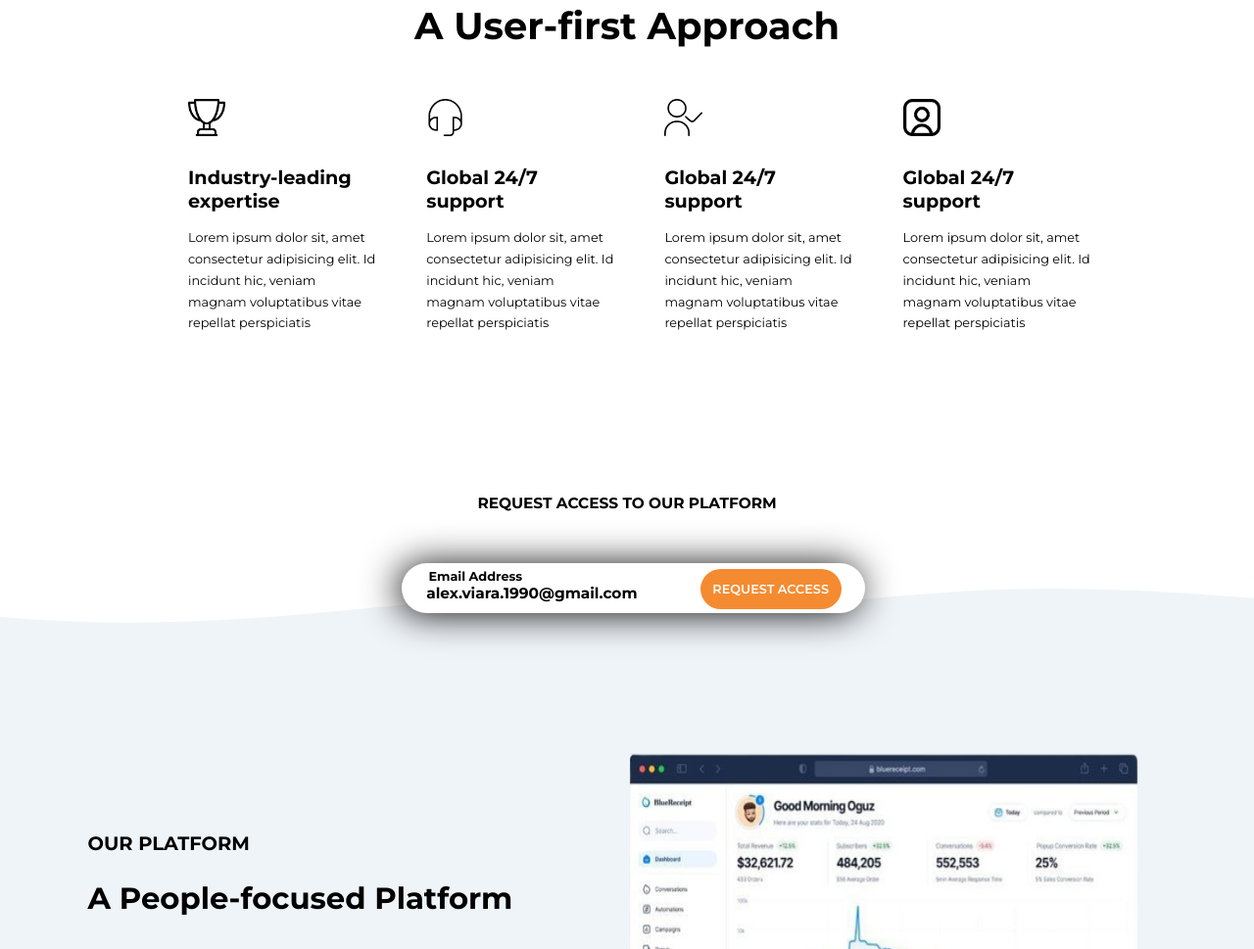
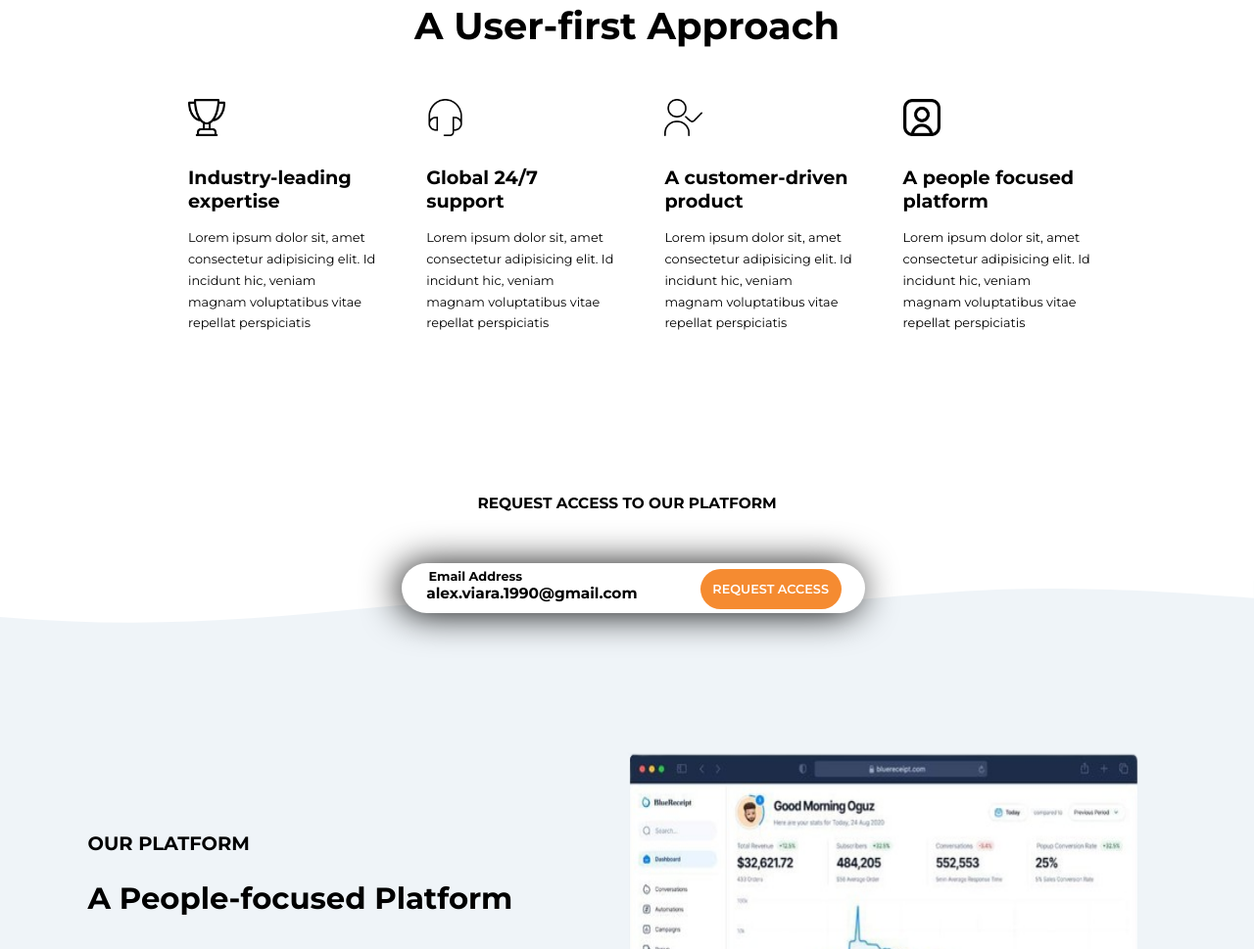
Before and after one commit to UdeshBhatti2004/Template-7, a plain HTML site: page index.html in a window 1280 px wide. Shown: the part 2124-3093 px from the top of the page at 98% size. Drawn offline with Linux system fonts and the light colour scheme.

Commit message:
Update index.html

```diff
--- a/index.html
+++ b/index.html
@@ -295,8 +295,8 @@
       <div class="user-image-2">
         <img src="user-image.png" alt="user-image-2">
         <div class="user-text-2">
-          <h2>Global 24/7</h2>
-          <h2>support</h2>
+          <h2>A customer-driven</h2>
+          <h2>product</h2>
           <p>Lorem ipsum dolor sit, amet consectetur adipisicing elit. Id incidunt hic, veniam magnam voluptatibus vitae
             repellat perspiciatis</p>
         </div>
@@ -305,22 +305,15 @@
       <div class="user-image-3">
         <img src="user-3-image.png" alt="user-image-3">
         <div class="user-text-3">
-          <h2>Global 24/7</h2>
-          <h2>support</h2>
+          <h2>A people focused</h2>
+          <h2>platform</h2>
           <p>Lorem ipsum dolor sit, amet consectetur adipisicing elit. Id incidunt hic, veniam magnam voluptatibus vitae
             repellat perspiciatis</p>
         </div>
       </div>
     </div>
 
-    <!-- <div class="request-platform">
-                      <div class="request-platform-small-text">
-                        <h3>REQUEST ACCESS TO OUR PLATFORM</h3>
-                      </div>
-                      <div class="request-platform-box">
 
-                      </div>
-                  </div> -->
 
     <div class="white-svg">
       <svg id="wave" style="transform:rotate(180deg); transition: 0.3s" viewBox="0 0 1440 100" version="1.1"
@@ -427,20 +420,7 @@
           </div>
       </div>
     </div>
-    <!-- <div class="blue-svg">
-      <svg id="wave" style="transform:rotate(180deg); transition: 0.3s" viewBox="0 0 1440 100" version="1.1"
-        xmlns="http://www.w3.org/2000/svg">
-        <defs>
-          <linearGradient id="sw-gradient-0" x1="0" x2="0" y1="1" y2="0">
-            <stop stop-color="white" offset="0%"></stop>
-            <stop stop-color="white" offset="100%"></stop>
-          </linearGradient>
-        </defs>
-        <path style="transform:translate(0, 0px); opacity:1" fill="url(#sw-gradient-0)"
-          d="M0,70L48,73.3C96,77,192,83,288,80C384,77,480,63,576,61.7C672,60,768,70,864,68.3C960,67,1056,53,1152,46.7C1248,40,1344,40,1440,48.3C1536,57,1632,73,1728,70C1824,67,1920,43,2016,36.7C2112,30,2208,40,2304,46.7C2400,53,2496,57,2592,50C2688,43,2784,27,2880,18.3C2976,10,3072,10,3168,21.7C3264,33,3360,57,3456,60C3552,63,3648,47,3744,45C3840,43,3936,57,4032,63.3C4128,70,4224,70,4320,61.7C4416,53,4512,37,4608,33.3C4704,30,4800,40,4896,50C4992,60,5088,70,5184,65C5280,60,5376,40,5472,36.7C5568,33,5664,47,5760,56.7C5856,67,5952,73,6048,66.7C6144,60,6240,40,6336,28.3C6432,17,6528,13,6624,10C6720,7,6816,3,6864,1.7L6912,0L6912,100L6864,100C6816,100,6720,100,6624,100C6528,100,6432,100,6336,100C6240,100,6144,100,6048,100C5952,100,5856,100,5760,100C5664,100,5568,100,5472,100C5376,100,5280,100,5184,100C5088,100,4992,100,4896,100C4800,100,4704,100,4608,100C4512,100,4416,100,4320,100C4224,100,4128,100,4032,100C3936,100,3840,100,3744,100C3648,100,3552,100,3456,100C3360,100,3264,100,3168,100C3072,100,2976,100,2880,100C2784,100,2688,100,2592,100C2496,100,2400,100,2304,100C2208,100,2112,100,2016,100C1920,100,1824,100,1728,100C1632,100,1536,100,1440,100C1344,100,1248,100,1152,100C1056,100,960,100,864,100C768,100,672,100,576,100C480,100,384,100,288,100C192,100,96,100,48,100L0,100Z">
-        </path>
-      </svg>
-    </div> -->
+
   </div>
 
   <div class="part-7">
```
